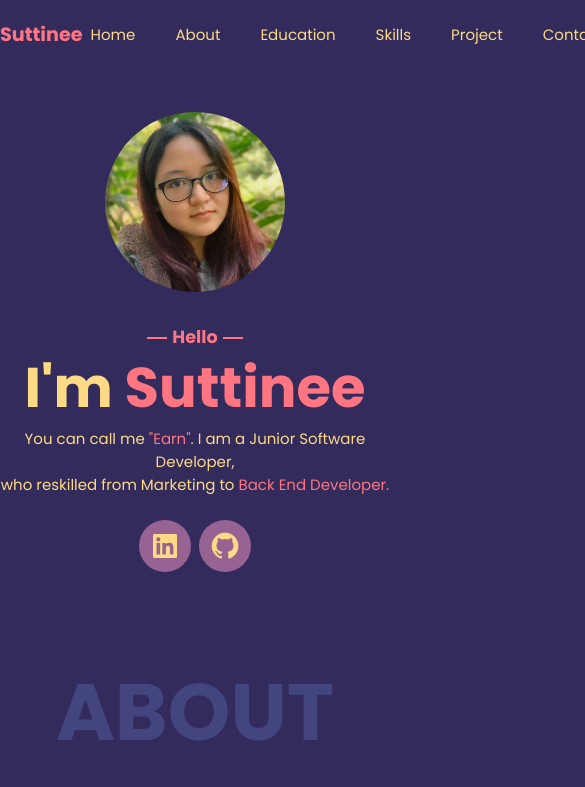
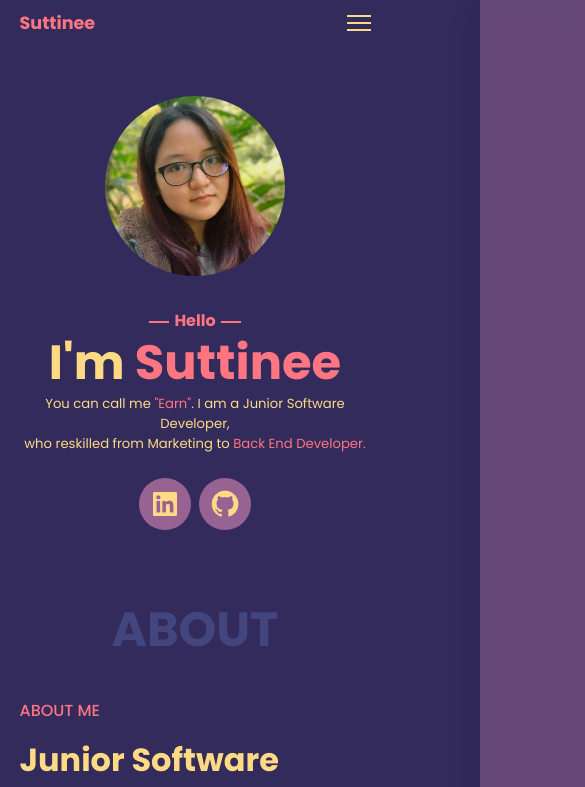
Before and after one commit to SuttineeAtk/PortfolioEarn, a plain HTML site: page index.html in a window 390 px wide. Shown: the top 787 px of the page, 585 px wide, since content can reach past the window. Drawn offline with nearby package versions, Linux system fonts and the light colour scheme.

Commit message:
responsive

```diff
--- a/css/style.css
+++ b/css/style.css
@@ -408,6 +408,7 @@ header {
     margin: 0.5rem 0 0.7rem;
 }
 
+
 /* Skills */
 .skills-content {
     display: grid;
@@ -572,4 +573,107 @@ header {
     transition: 0.3s;
 }
 
-/* Responsive */
+/* Making Responsive */
+@media (max-width:990px) {
+    .container {
+        margin: 0 auto;
+        width: 90%
+    }
+}
+
+@media (max-width:892px) {
+    section {
+        padding: 2rem 0;
+    }
+
+    .nav {
+        padding: 12px 0;
+    }
+
+    .heading {
+        font-size: 4rem;
+    }
+    .skills-content {
+        grid-template-columns: repeat(3, 1fr);
+    }
+
+    .project-box {
+        height: 257px;
+    }
+}
+
+@media (max-width:775px) {
+    .nav {
+        padding: 10px 0;
+    }
+
+    .logo {
+        font-size: 1.1rem;
+    }
+
+    .home {
+        min-height: 500px;
+        padding-top: 6rem;
+    }
+
+    .home-text h3 {
+        font-size: 1rem;
+    }
+
+    .home-text h2 {
+        font-size: 3rem;
+        line-height: 3.8rem;
+    }
+
+    .home-text p {
+        font-size: 0.825rem;
+    }
+
+    .skills-content {
+        grid-template-columns: repeat(2, 1fr);
+    }
+
+    .project-box {
+        height: 245px;
+    }
+
+    .menu-icon {
+        display: flex;
+    }
+
+    .navbar {
+        display: flex;
+        flex-direction: column;
+        align-items: center;
+        padding: 50px 20px;
+        position: absolute;
+        top: 0;
+        right: -100%;
+        width: 300px;
+        height: 100vh;
+        background: rgba(151, 99, 147, 0.5);
+        box-shadow: 0 4px 30px rgba(0, 0, 0, 0.1);
+        backdrop-filter: blur(9.2px);
+        -webkit-backdrop-filter: blur(9.2px);
+        transition: 0.5s all cubic-bezier(0.075, 0.82, 0.165, 1);
+    }
+
+    .open-menu {
+        right: 0;
+        transition: 0.5s all cubic-bezier(0.075, 0.82, 0.165, 1);
+    }
+
+    .nav-link {
+        display: block;
+        margin: 1rem 0;
+    }
+}
+
+@media (max-width:635px) {
+    .about-content{
+        grid-template-columns: 1fr;
+    }
+    .heading {
+        font-size: 3rem;
+    }
+}
--- a/js/main.js
+++ b/js/main.js
@@ -1,8 +1,15 @@
 let menu = document.querySelector('.menu-icon');
+let navbar = document.querySelector(".navbar");
 
 menu.onclick = () => {
+    navbar.classList.toggle("open-menu");
     menu.classList.toggle("move")
-}
+};
+
+window.onscroll = () => {
+navbar.classList.remove("open-menu");
+menu.classList.remove("move");
+};
 
 // Education Swiper
 var swiper = new Swiper(".education-content", {
```
Also changed, not shown: css/swiper-bundle.min.css, js/swiper-bundle.min.js.
